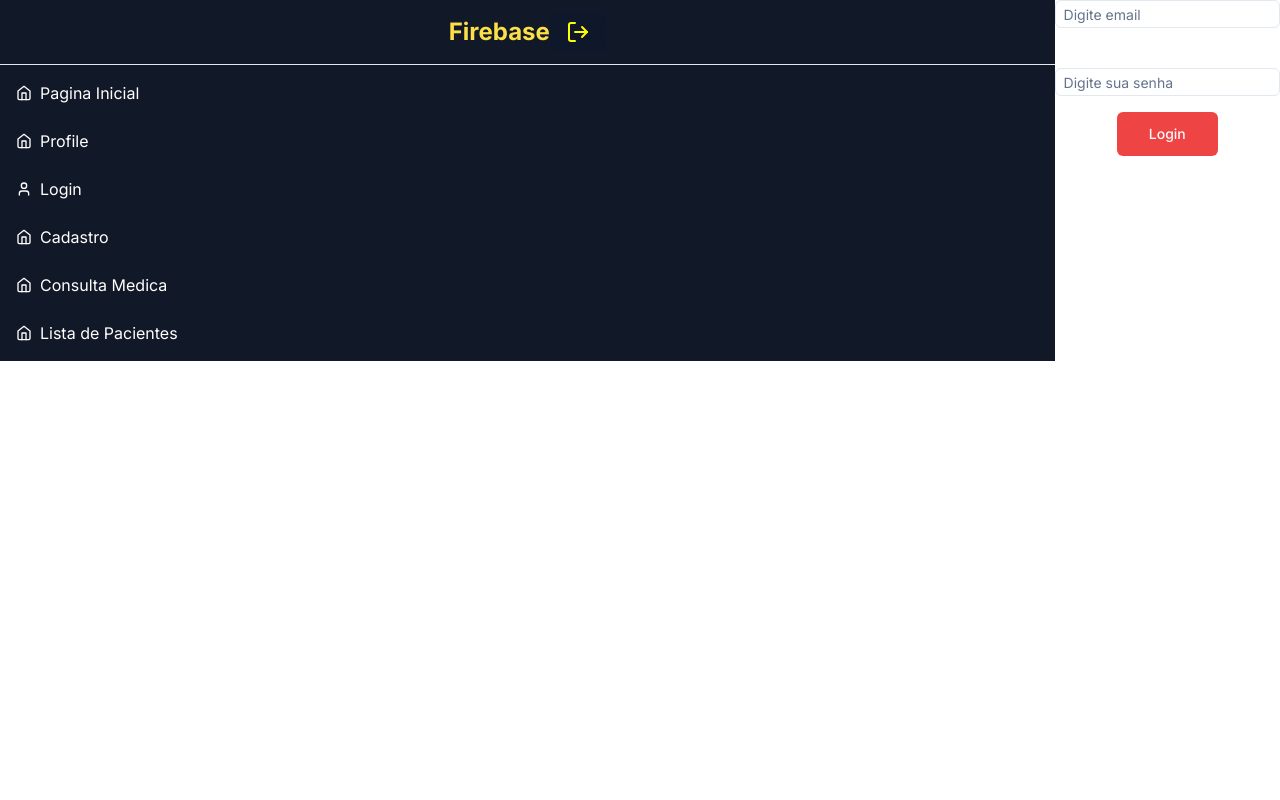
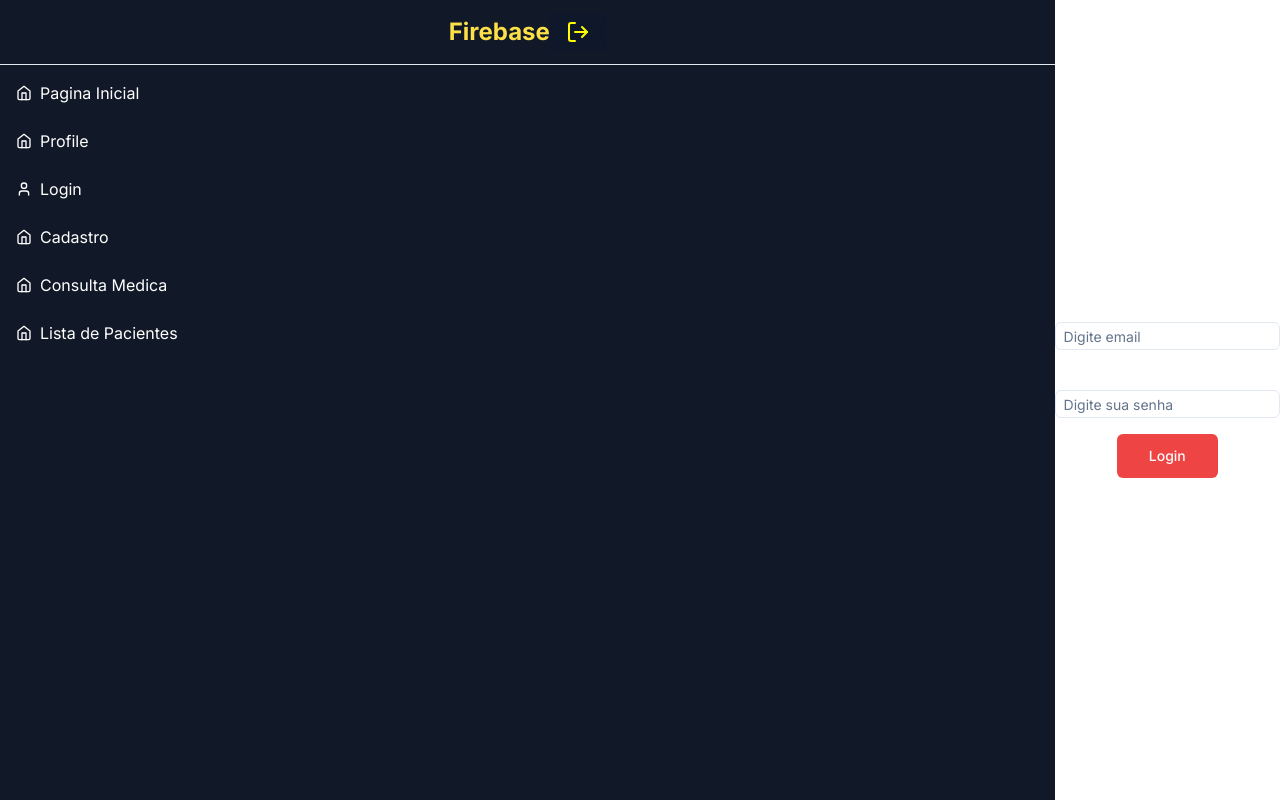
Before and after one commit to townsend10/firebase, a Next.js app: page /login in a window 1280 px wide. Built offline with nearby package versions, Linux system fonts and the light colour scheme; no server answers.

Commit message:
add center login page

```diff
--- a/app/(login)/login/_components/login_modal.tsx
+++ b/app/(login)/login/_components/login_modal.tsx
@@ -30,7 +30,7 @@ export const LoginModal = () => {
   const loginWithGoogle = async () => {};
 
   return (
-    <div className="flex flex-col items-center">
+    <div className="flex flex-grow items-center justify-center min-h-screen">
       <form action={onSubmit}>
         <div className="mb-4">
           <FormInput
--- a/app/(login)/login/page.tsx
+++ b/app/(login)/login/page.tsx
@@ -3,7 +3,7 @@ import { LoginModal } from "./_components/login_modal";
 
 const LoginPage = () => {
   return (
-    <div className="flex items-center justify-center flex-grow">
+    <div className="flex w-full">
       <LoginModal />
     </div>
   );
```
